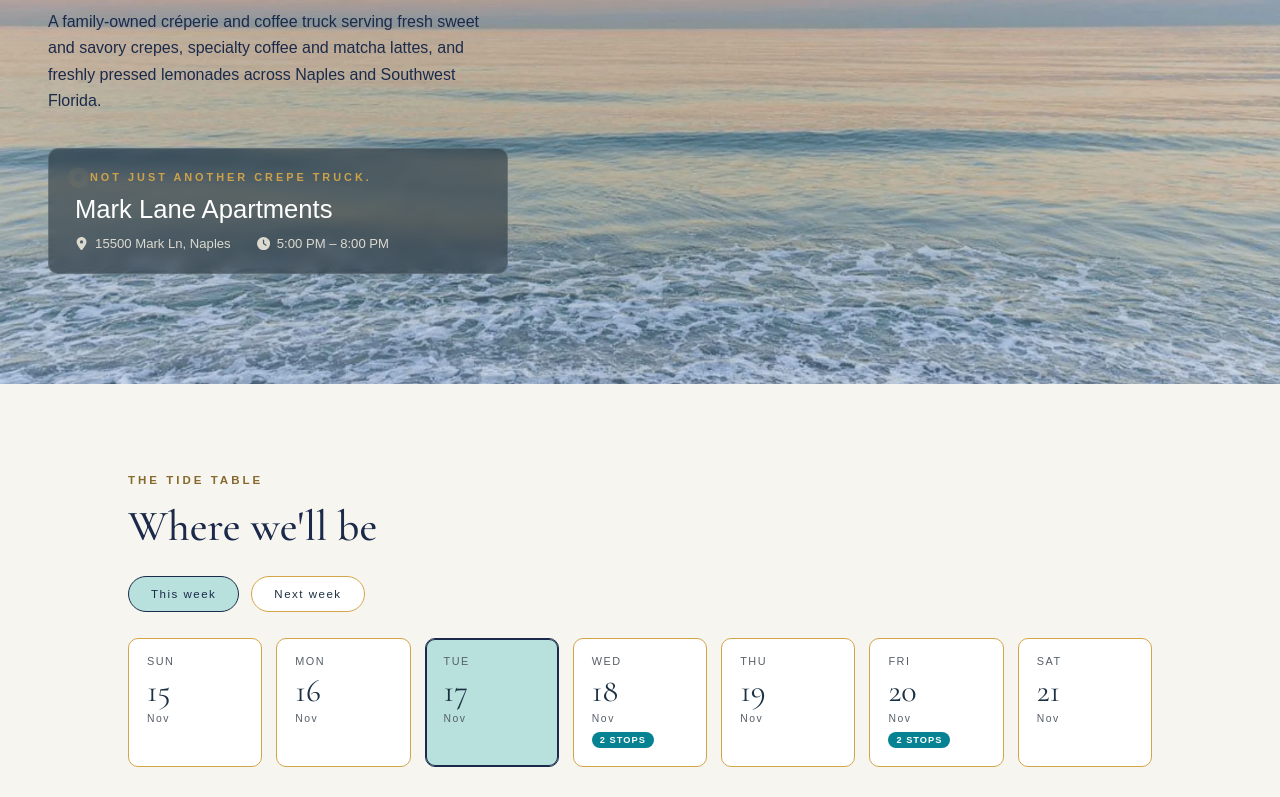
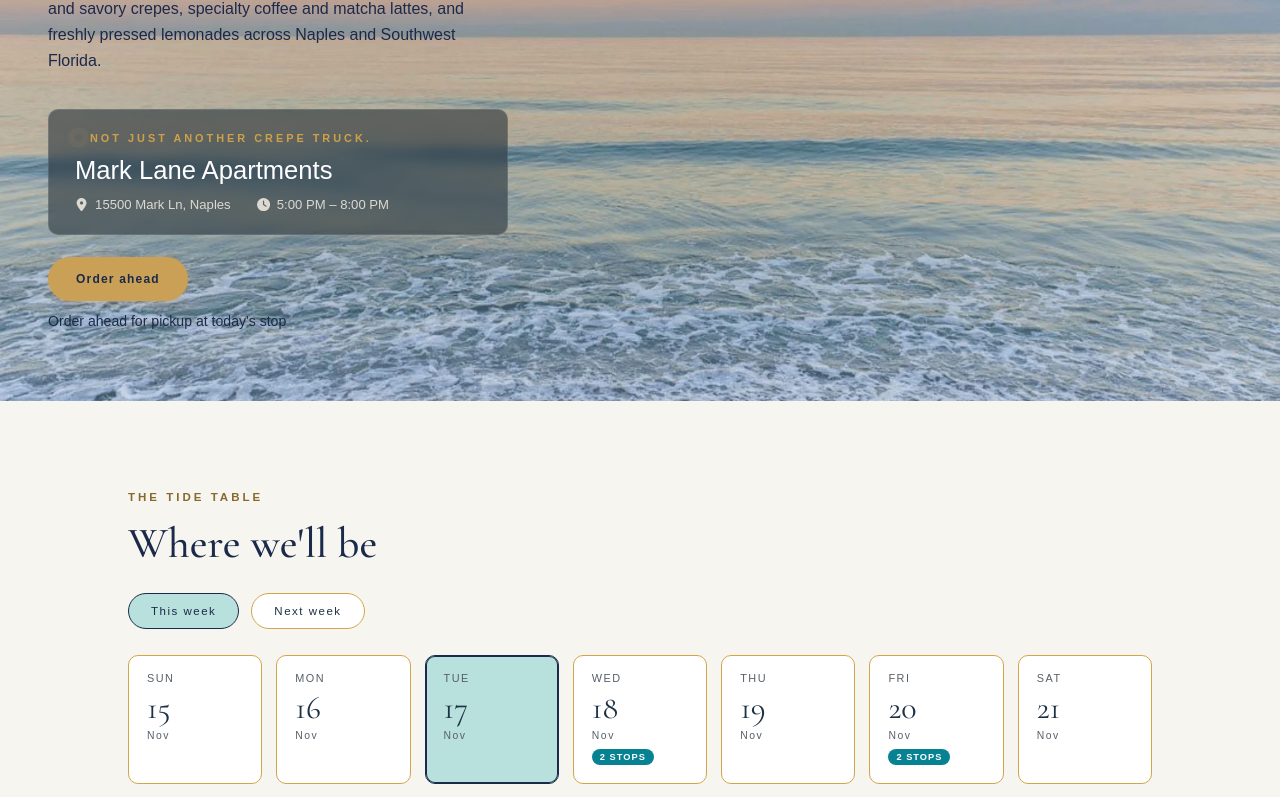
Before and after one commit to fonsecaM22/costal, a plain HTML site: page index.html in a window 1280 px wide. Shown: the part 303-1100 px from the top of the page. Drawn offline with nearby package versions, Linux system fonts and the light colour scheme.

Commit message:
Add Order ahead button linking to the Square pickup page
The button appears in the hero, in the menu section, and in the desktop nav. It opens the pickup order page in a new tab.

```diff
--- a/index.html
+++ b/index.html
@@ -47,7 +47,7 @@
   ]
 }
 </script>
-<link rel="stylesheet" href="style.css?v=20261115a">
+<link rel="stylesheet" href="style.css?v=20261117a">
   <meta name="google-site-verification" content="bLrQ70BhtOHfRo4f6JGcfYjncdXDpcwfXr6_vzjK3Q4" />
   <!-- Google Analytics -->
   <script async src="https://www.googletagmanager.com/gtag/js?id=G-W7FCZN6PLE"></script>
@@ -79,6 +79,9 @@
       </li>
       <li class="nav__link--anchor">
         <a href="#menu">Menu</a>
+      </li>
+      <li class="nav__link--anchor">
+        <a href="https://cash.app/$coastalcreperie" target="_blank" rel="noopener">Order ahead</a>
       </li>
       <li class="nav__link--anchor">
         <a href="#story">Our Story</a>
@@ -123,6 +126,10 @@
         </span>
       </div>
     </div>
+    <div class="hero__order">
+      <a class="order__btn" href="https://cash.app/$coastalcreperie" target="_blank" rel="noopener">Order ahead</a>
+      <p class="order__note">Order ahead for pickup at today's stop</p>
+    </div>
   </div>
 </section>
 
@@ -163,6 +170,11 @@
 <section class="menu__section" id="menu">
   <div class="section__eyebrow">The Manifest</div>
   <h2 class="section__title">Full menu</h2>
+
+  <div class="menu__order">
+    <a class="order__btn" href="https://cash.app/$coastalcreperie" target="_blank" rel="noopener">Order ahead</a>
+    <p class="order__note">Order ahead for pickup at today's stop</p>
+  </div>
 
   <div class="pill__row" id="pillRow"></div>
 
--- a/style.css
+++ b/style.css
@@ -263,6 +263,54 @@
     gap:7px;
 }
 
+  /* ---------- ORDER AHEAD ---------- */
+  .order__btn{
+    display:inline-flex;
+    align-items:center;
+    justify-content:center;
+    background:var(--light-gold);
+    color:#1B2A4A;
+    font-size:.75rem;
+    font-weight:600;
+    letter-spacing:1.2px;
+    padding:13px 28px;
+    min-height:44px;
+    border-radius:30px;
+    border:none;
+    cursor:pointer;
+    box-shadow:0 2px 6px rgba(201,138,68,.25);
+    transition:transform .18s ease, background .18s ease, box-shadow .18s ease;
+  }
+  .order__btn:hover{
+    background:var(--gold);
+    transform:translateY(-1px);
+    box-shadow:0 6px 14px rgba(201,138,68,.35);
+  }
+  .order__btn:focus-visible{
+    outline:2px solid var(--navy-deep);
+    outline-offset:3px;
+  }
+  .order__note{
+    margin-top:10px;
+    font-size:.88rem;
+    line-height:1.45;
+  }
+  .hero__order{
+    margin-top:22px;
+    max-width:460px;
+  }
+  .hero__order .order__note{
+    color:var(--navy-deep);
+  }
+  .menu__section .section__title{
+    margin-bottom:18px;
+  }
+  .menu__order{
+    margin-bottom:36px;
+  }
+  .menu__order .order__note{
+    color:var(--muted);
+  }
 
   /* ---------- SCHEDULE SECTION ---------- */
   .schedule{
```
